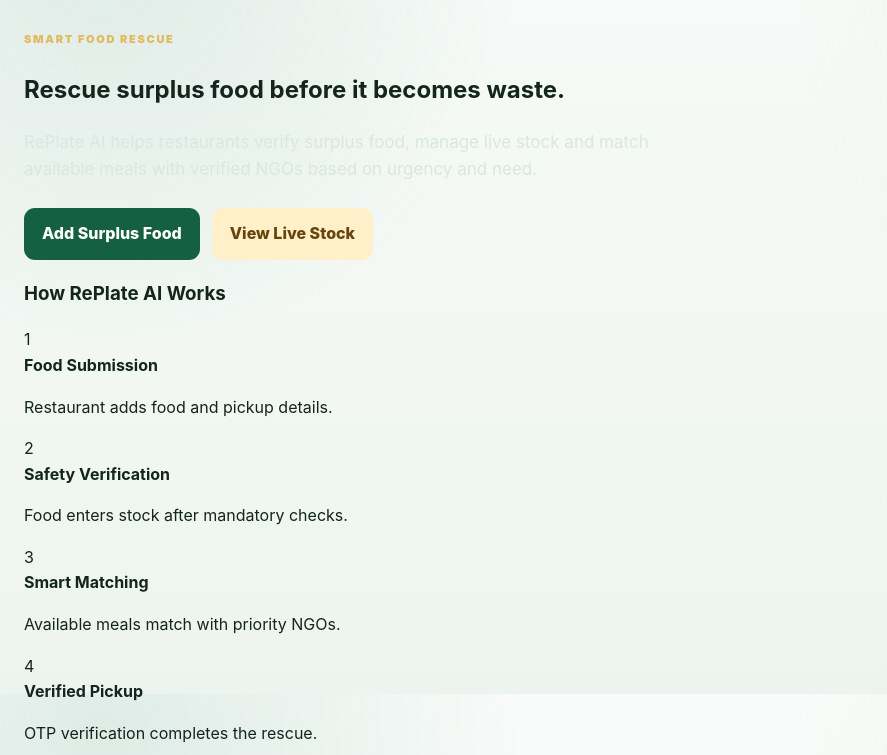
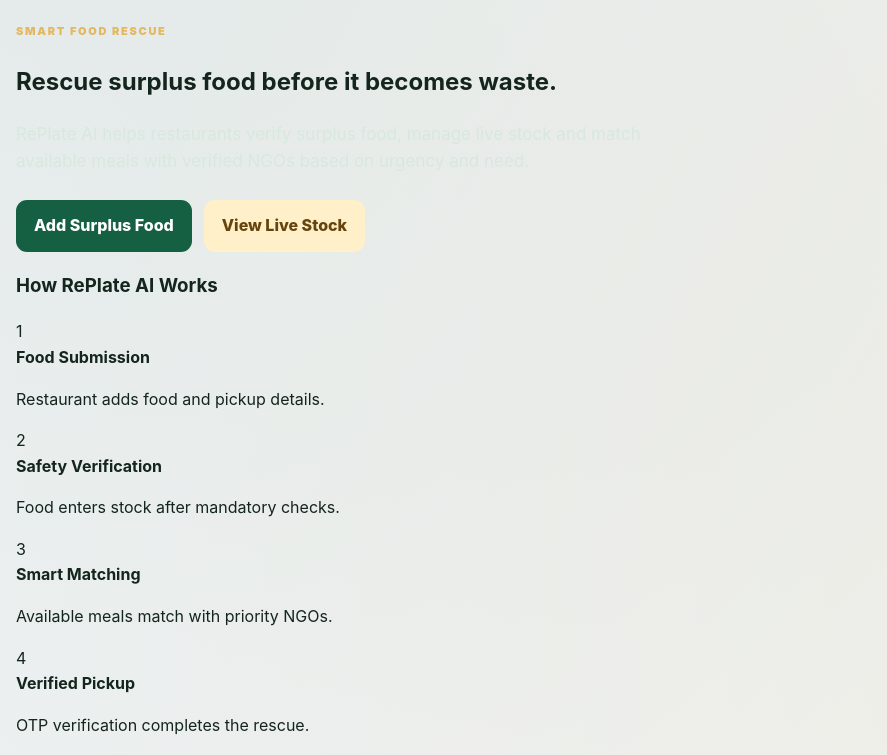
Before and after one commit to krishnachandramohan88-collab/foodrescue, a website: page index.html in a window 1280 px wide. Shown: the part 106-861 px from the top of the page, without its empty margins (0-887 px from the left). Drawn offline with Linux system fonts and the light colour scheme; no server answers.

Commit message:
Update style.css

```diff
--- a/style.css
+++ b/style.css
@@ -2,7 +2,7 @@
     --green: #155f43;
     --green-dark: #0b2e22;
     --green-light: #27825e;
-    --background: #f1f6f2;
+    --background: #f5f6f8;
     --white: #ffffff;
     --gold: #e3b85f;
     --text: #14251d;
@@ -26,25 +26,20 @@
 }
 body {
     min-height: 100vh;
-    margin: 10;
+    margin: 0;
     color: var(--text);
     background:
         radial-gradient(
-            circle at 8% 5%,
-            rgba(39, 130, 94, 0.12),
-            transparent 30%
+            circle at 5% 0%,
+            rgba(21, 95, 67, 0.08),
+            transparent 25%
         ),
         radial-gradient(
-            circle at 92% 12%,
-            rgba(227, 184, 95, 0.13),
-            transparent 28%
+            circle at 100% 10%,
+            rgba(227, 184, 95, 0.10),
+            transparent 22%
         ),
-        linear-gradient(
-            180deg,
-            #f8fbf9 0%,
-            #edf4ef 100%
-        );
-    background-attachment: fixed;
+        #f5f6f8;
     font-family:
         Inter,
         system-ui,
```
